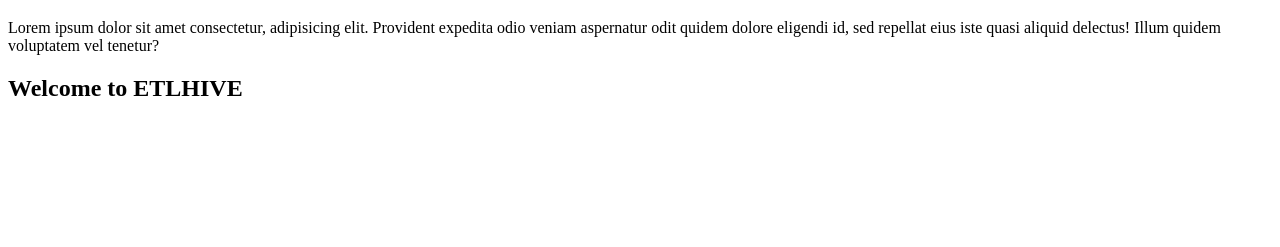
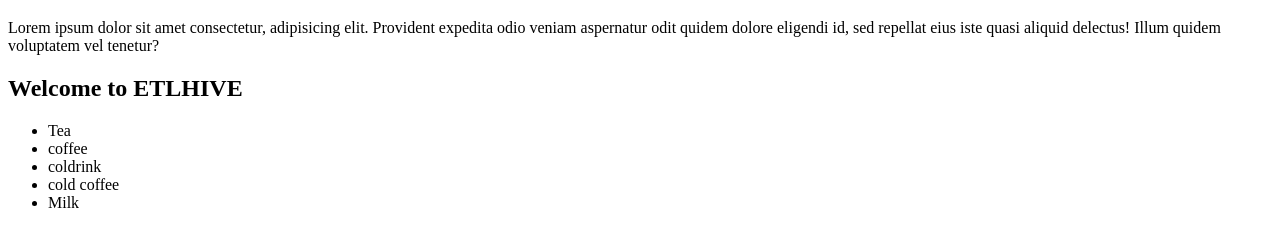
Before and after one commit to Shivani9705/demo_project_upload, a plain HTML site: page index.html in a window 1280 px wide. Shown: the part 61-308 px from the top of the page. Drawn offline with Linux system fonts and the light colour scheme.

Commit message:
new branch repo

```diff
--- a/index.html
+++ b/index.html
@@ -12,6 +12,14 @@
     <p>Lorem ipsum dolor sit amet consectetur, adipisicing elit. Provident expedita odio veniam aspernatur odit quidem
         dolore eligendi id, sed repellat eius iste quasi aliquid delectus! Illum quidem voluptatem vel tenetur?</p>
         <h2>Welcome to ETLHIVE</h2>
+
+        <ul>
+            <li>Tea </li>
+            <li>coffee </li>
+            <li>coldrink </li>
+            <li>cold coffee </li>
+            <li>Milk </li>
+        </ul>
 </body>
 
 </html>
```
